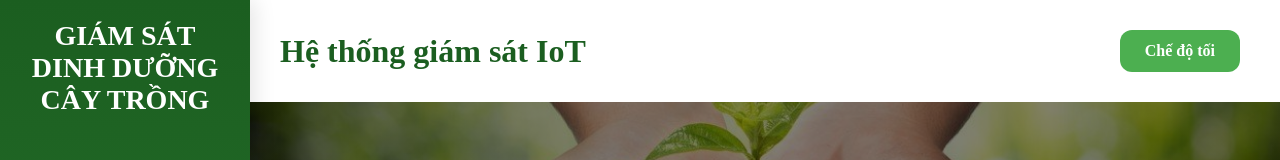
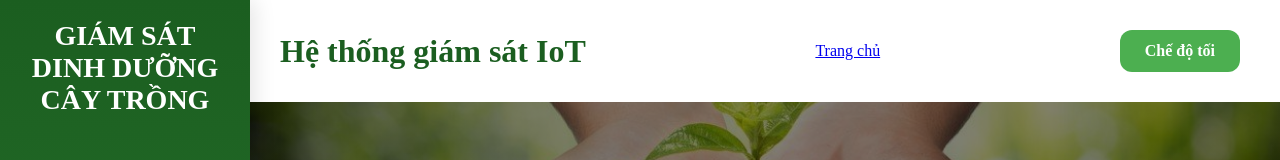
Before and after one commit to vocaotruong532-code/webcaytrong, a plain HTML site: page index.html in a window 1280 px wide. Shown: the top 160 px of the page. Drawn offline with nearby package versions, Linux system fonts and the light colour scheme.

Commit message:
Update README

```diff
--- a/index.html
+++ b/index.html
@@ -18,8 +18,8 @@
       <div class="loader"></div>
 
       <h2>Đang tải hệ thống giám sát dinh dưỡng cây trồng</h2>
+
     </div>
-
 
     <aside class="sidebar">
       <div class="logo">GIÁM SÁT DINH DƯỠNG CÂY TRỒNG</div>
@@ -42,7 +42,7 @@
 
       <header>
         <h1>Hệ thống giám sát IoT</h1>
-
+        <a href="index.html">Trang chủ</a>
         <div class="header-right">
           <button class="btn" onclick="darkMode()"> Chế độ tối</button>
         </div>
```
Also changed, not shown: cambien.html (+1 -1 lines), thietbi.html (+1 -2 lines).
